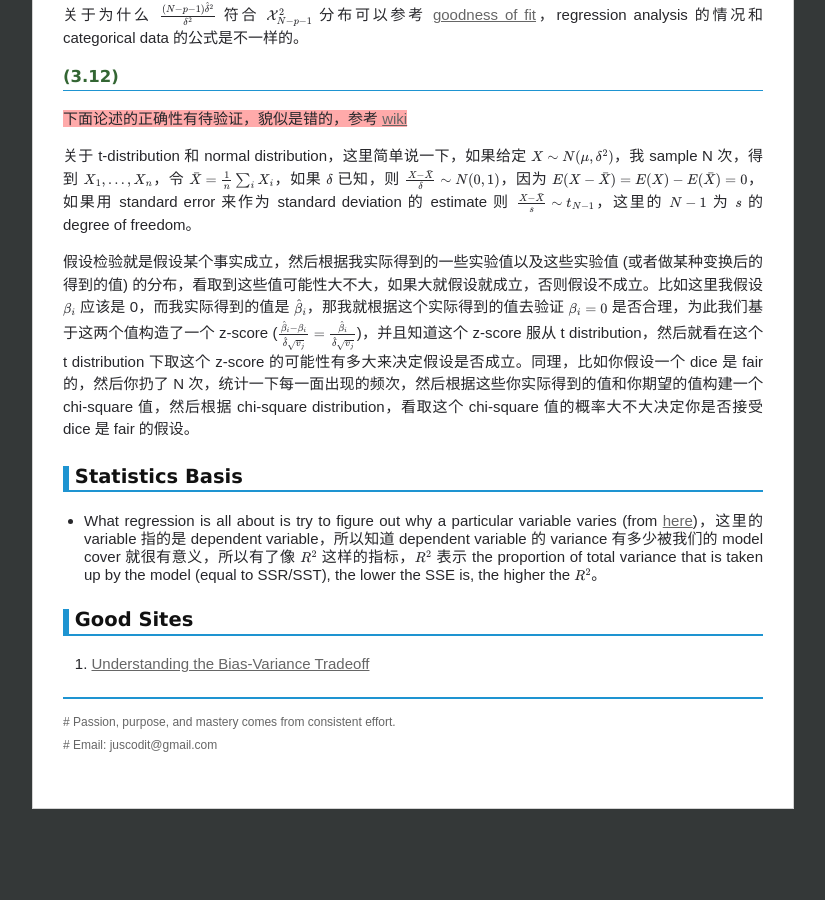
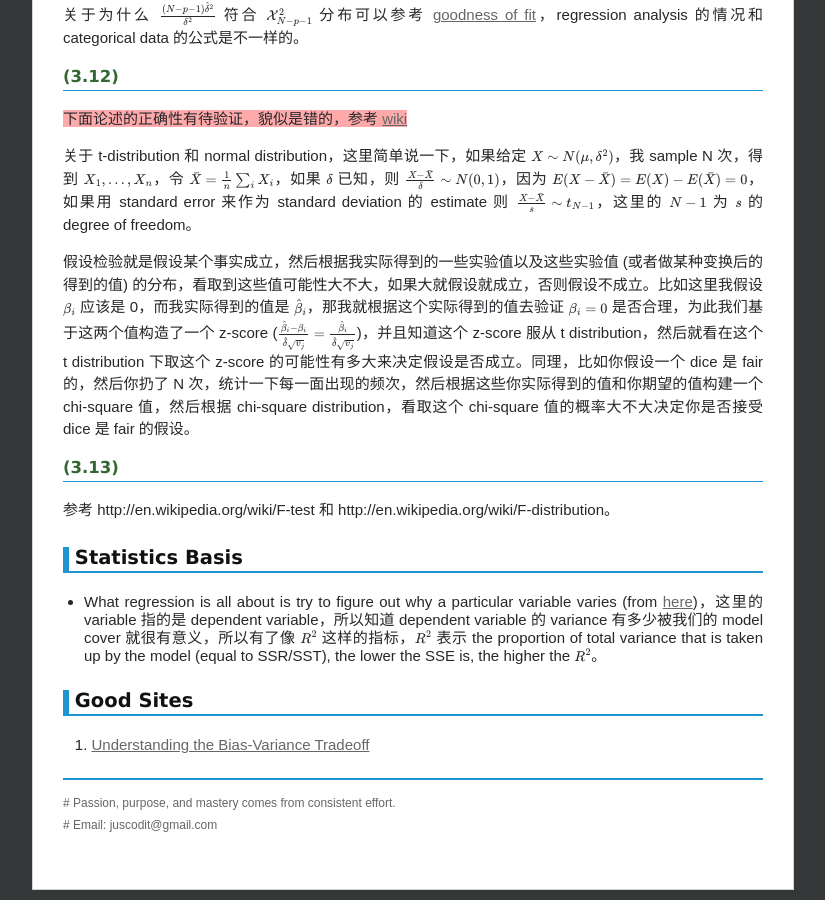
Before and after one commit to chenrushan/chenrushan.github.io, a Jekyll site: the page built from _posts/2014-04-28-esl-note.markdown, in a window 1280 px wide and 900 px high, scrolled down 3183 px. Shown: the whole window, without its empty margins (227-1052 px from the left). Built offline with Jekyll 4.4.1, drawn with Linux system fonts in a browser that asks for light colours; Markdown is read by kramdown in place of the engine named in the settings; formulas are drawn with MathJax 3; before the commit the page ends 4002 px from its top, so only the background shows below that.

Commit message:
[esl]: update

```diff
--- a/_posts/2014-04-28-esl-note.markdown
+++ b/_posts/2014-04-28-esl-note.markdown
@@ -164,6 +164,10 @@ $$
 
 假设检验就是假设某个事实成立，然后根据我实际得到的一些实验值以及这些实验值 (或者做某种变换后的得到的值) 的分布，看取到这些值可能性大不大，如果大就假设就成立，否则假设不成立。比如这里我假设 $\beta\_i$ 应该是 0，而我实际得到的值是 $\hat{\beta}\_i$，那我就根据这个实际得到的值去验证 $\beta\_i = 0$ 是否合理，为此我们基于这两个值构造了一个 z-score ($\frac{\hat{\beta}\_i - \beta\_i}{\hat{\delta}\sqrt{v\_j}} = \frac{\hat{\beta}\_i}{\hat{\delta}\sqrt{v\_j}}$)，并且知道这个 z-score 服从 t distribution，然后就看在这个 t distribution 下取这个 z-score 的可能性有多大来决定假设是否成立。同理，比如你假设一个 dice 是 fair 的，然后你扔了 N 次，统计一下每一面出现的频次，然后根据这些你实际得到的值和你期望的值构建一个 chi-square 值，然后根据 chi-square distribution，看取这个 chi-square 值的概率大不大决定你是否接受 dice 是 fair 的假设。
 
+#### (3.13)
+
+参考 http://en.wikipedia.org/wiki/F-test 和 http://en.wikipedia.org/wiki/F-distribution。
+
 ### Statistics Basis
 
 * What regression is all about is try to figure out why a particular variable varies (from [here](https://www.youtube.com/watch?v=aq8VU5KLmkY))，这里的 variable 指的是 dependent variable，所以知道 dependent variable 的 variance 有多少被我们的 model cover 就很有意义，所以有了像 $R^2$ 这样的指标，$R^2$ 表示 the proportion of total variance that is taken up by the model (equal to SSR/SST), the lower the SSE is, the higher the $R^2$。
```
